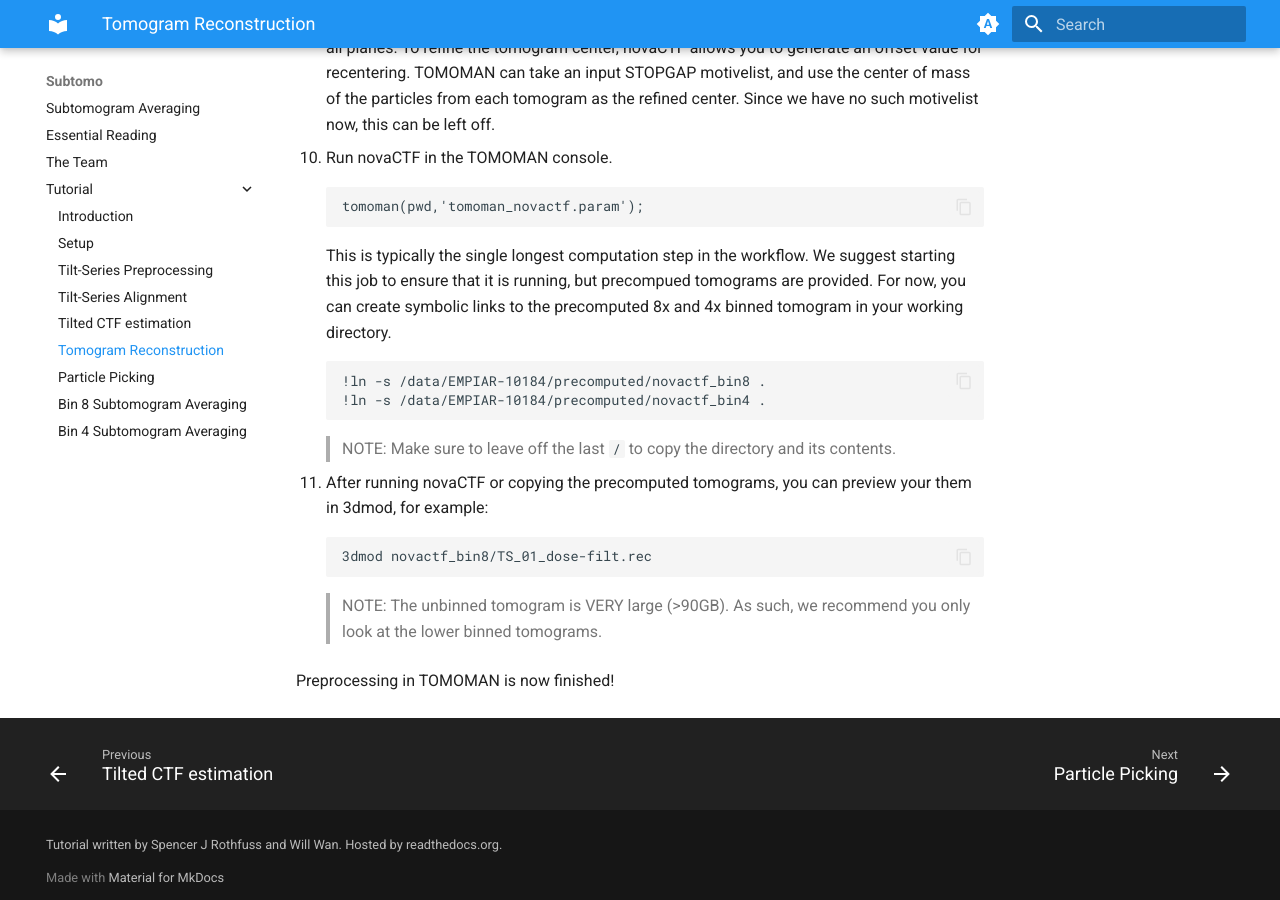
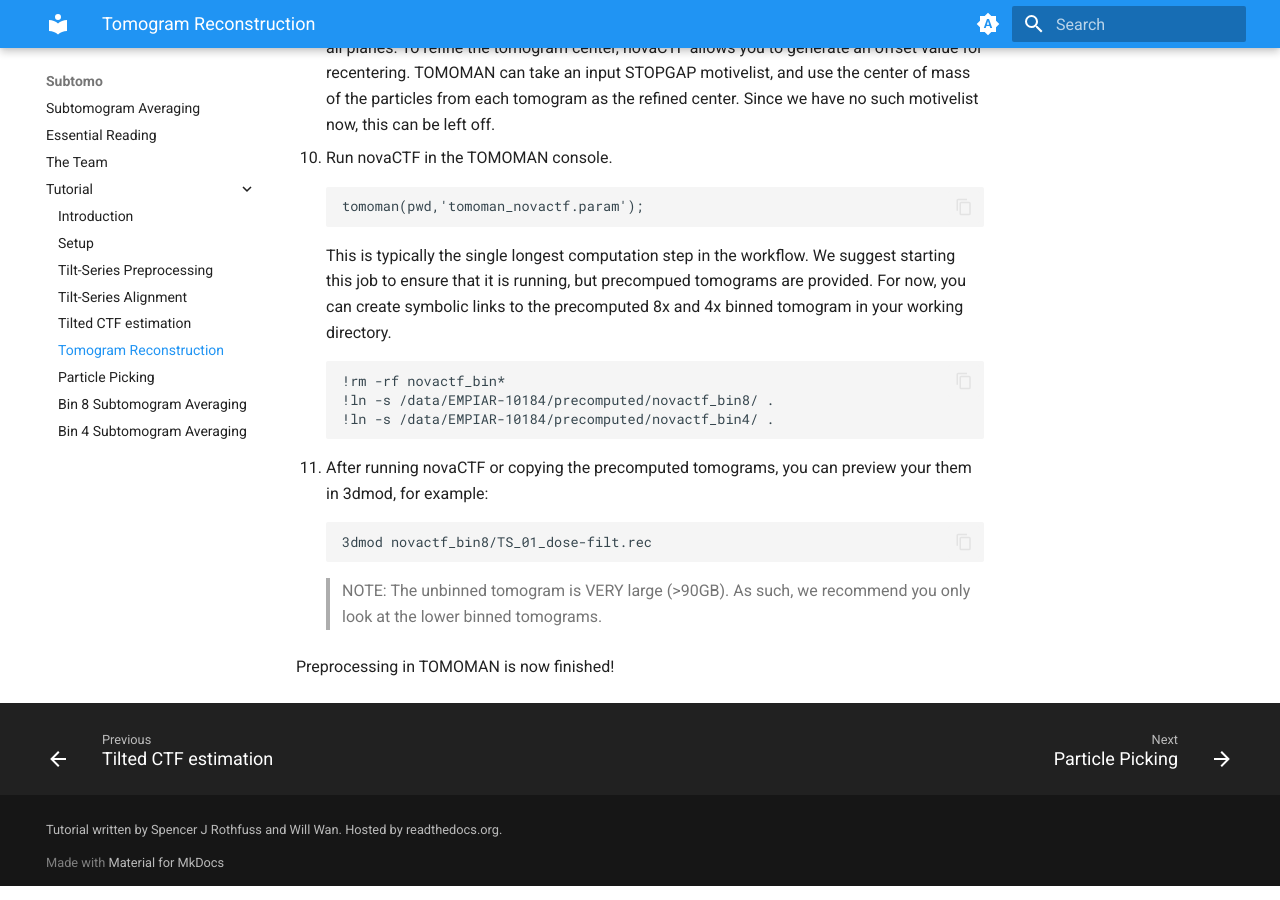
Before and after one commit to wan-lab-vanderbilt/subtomo-tutorials, an MkDocs documentation site: the page built from docs/hiv/recon.md, in a window 1280 px wide and 900 px high, scrolled down 1303 px. Built offline with MkDocs 1.6.1 and Material for MkDocs 9.7.7, drawn with Linux system fonts in a browser that asks for light colours.

Commit message:
Update recon.md

```diff
--- a/docs/hiv/recon.md
+++ b/docs/hiv/recon.md
@@ -58,10 +58,10 @@ Since we have no such motivelist now, this can be left off.
     We suggest starting this job to ensure that it is running, but precompued tomograms are provided.
     For now, you can create symbolic links to the precomputed 8x and 4x binned tomogram in your working directory.
 
-        !ln -s /data/EMPIAR-10184/precomputed/novactf_bin8 .
-        !ln -s /data/EMPIAR-10184/precomputed/novactf_bin4 .
+        !rm -rf novactf_bin*
+        !ln -s /data/EMPIAR-10184/precomputed/novactf_bin8/ .
+        !ln -s /data/EMPIAR-10184/precomputed/novactf_bin4/ .
 
-    >NOTE: Make sure to leave off the last `/` to copy the directory and its contents.
 
 1. After running novaCTF or copying the precomputed tomograms, you can preview your them in 3dmod, for example:
 
```
